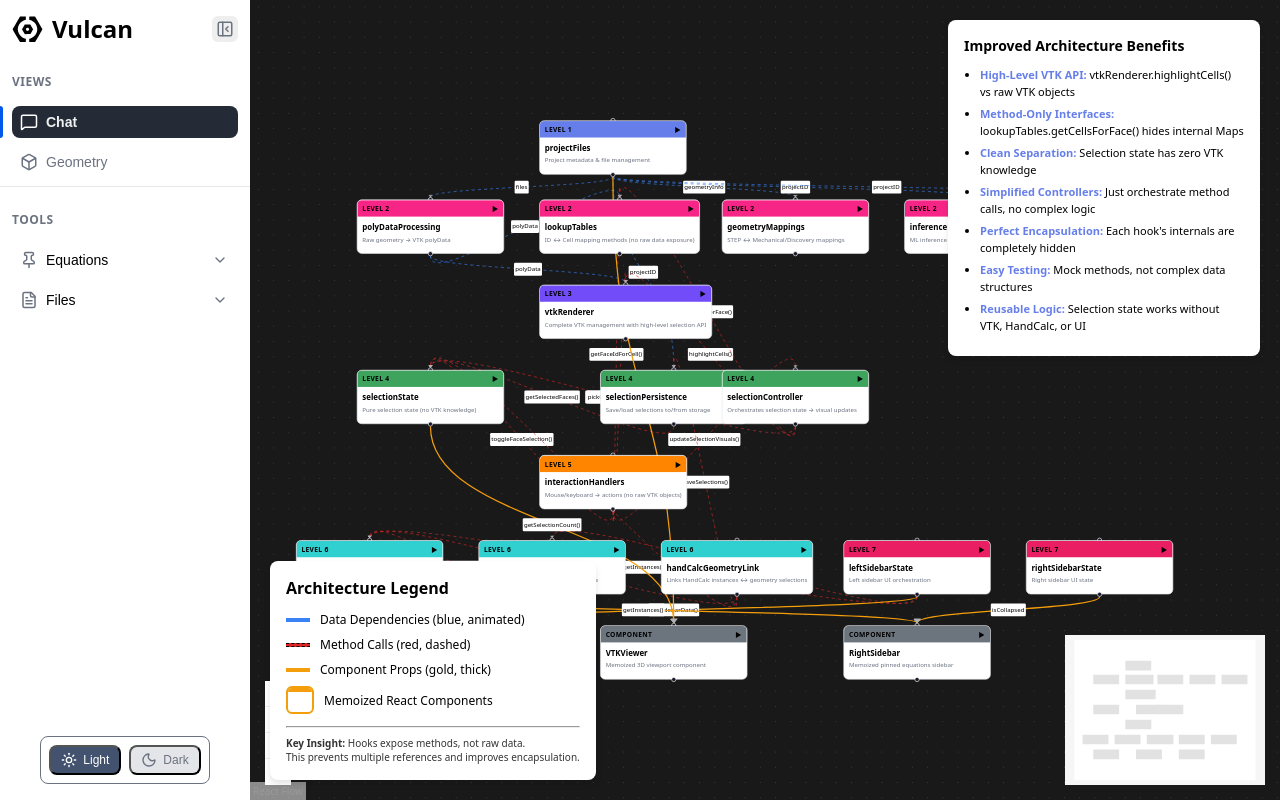
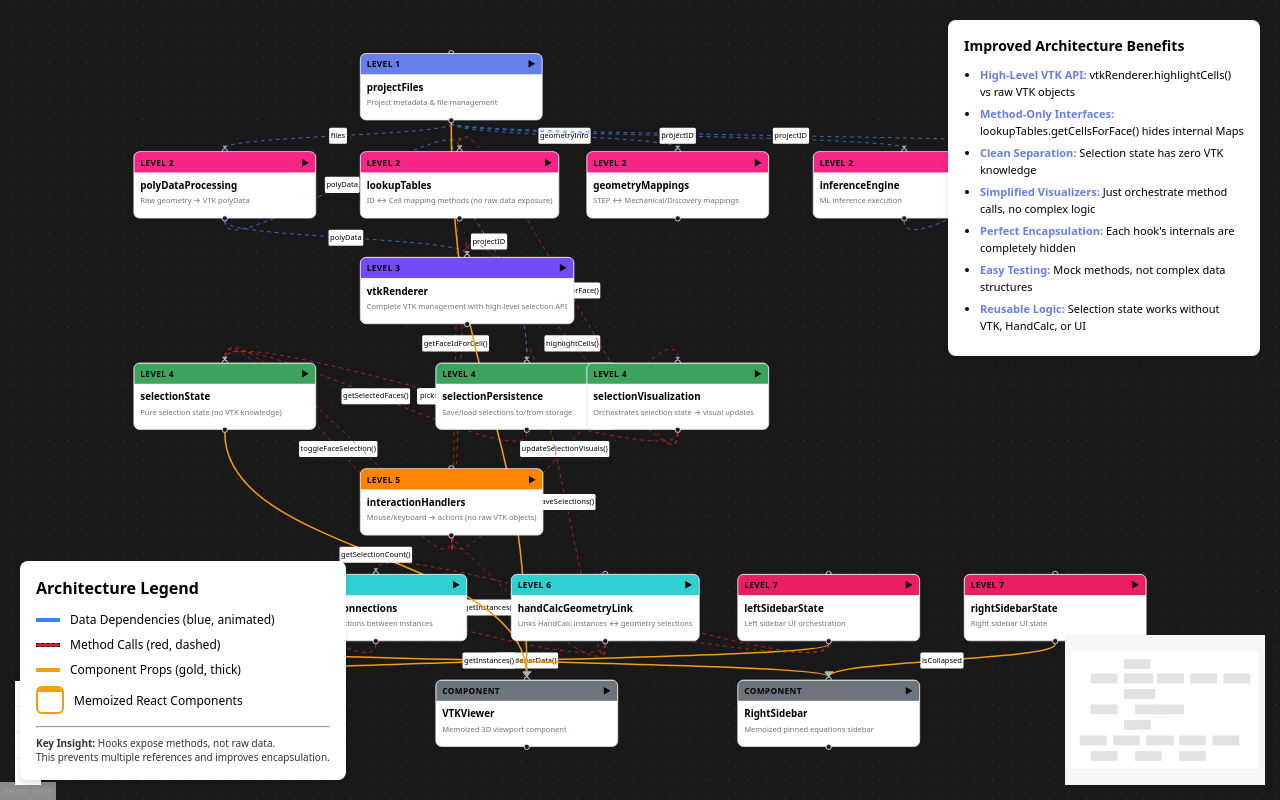
Before and after one commit to josemecado/mecado-ui-playground, a React (Vite) app: page / in a window 1280 px wide. Built offline with nearby package versions, Linux system fonts and the light colour scheme.

Commit message:
current state of stuff

```diff
--- a/src/pages/ProjectChatWindow.jsx
+++ b/src/pages/ProjectChatWindow.jsx
@@ -9,7 +9,7 @@ import LevelArchitectureVisualizer from "../projects/projectGeometryWindow/visua
 export default function ProjectChatWindow() {
   return (
     <Container>
-      <SideMenu />
+      {/* <SideMenu /> */}
       {/* <ChatForm /> */}
       {/* <StreamingTextBubblePlayground /> */}
       <HookArchitectureVisualizer />
--- a/src/projects/projectGeometryWindow/visualizer/ProjectGeometryVisualizer.tsx
+++ b/src/projects/projectGeometryWindow/visualizer/ProjectGeometryVisualizer.tsx
@@ -86,7 +86,7 @@ const MethodItem = styled.div<{ $type: "exposes" | "calls" }>`
   font-size: 9px;
   /* font-family: "Monaco", "Courier New", monospace; */
   padding: 2px 0;
-  color: ${(props) => (props.$type === "exposes" ? "#059669" : "#dc2626")};
+  color: ${(props) => (props.$type === "exposes" ? "#059669" : "var(--error)")};
 
   &::before {
     content: "${(props) => (props.$type === "exposes" ? "→" : "←")}";
@@ -171,22 +171,22 @@ const CustomNode: React.FC<any> = ({ data }) => {
 
           {data.expanded && (
             <MethodsList>
-              {data.exposes && data.exposes.length > 0 && (
+              {data.calls && data.calls.length > 0 && (
                 <>
-                  <SectionTitle>Exposes (Methods/Data):</SectionTitle>
-                  {data.exposes.map((method: string, idx: number) => (
-                    <MethodItem key={idx} $type="exposes">
+                  <SectionTitle>Calls (From Other Hooks):</SectionTitle>
+                  {data.calls.map((method: string, idx: number) => (
+                    <MethodItem key={idx} $type="calls">
                       {method}
                     </MethodItem>
                   ))}
                 </>
               )}
 
-              {data.calls && data.calls.length > 0 && (
+              {data.exposes && data.exposes.length > 0 && (
                 <>
-                  <SectionTitle>Calls (From Other Hooks):</SectionTitle>
-                  {data.calls.map((method: string, idx: number) => (
-                    <MethodItem key={idx} $type="calls">
+                  <SectionTitle>Exposes (Methods/Data):</SectionTitle>
+                  {data.exposes.map((method: string, idx: number) => (
+                    <MethodItem key={idx} $type="exposes">
                       {method}
                     </MethodItem>
                   ))}
@@ -425,13 +425,13 @@ const MethodCallArchitecture: React.FC = () => {
       },
     },
 
-    // LEVEL 4: Selection Controller - Simplified orchestrator
+    // LEVEL 4: Selection Visualizer - Simplified orchestrator
     {
-      id: "selectionController",
+      id: "selectionVisualizer",
       type: "custom",
       position: { x: 800, y: 460 },
       data: {
-        label: "selectionController",
+        label: "selectionVisualization",
         description: "Orchestrates selection state → visual updates",
         level: 4,
         expanded: false,
@@ -481,8 +481,8 @@ const MethodCallArchitecture: React.FC = () => {
           "selectionState.toggleBodySelection()",
           "selectionState.setHovered()",
           "selectionState.getSelectionMode()",
-          "selectionController.updateSelectionVisuals()",
-          "selectionController.updateHoverVisuals()",
+          "selectionVisualizer.updateSelectionVisuals()",
+          "selectionVisualizer.updateHoverVisuals()",
         ],
         expanded: false,
       },
@@ -563,7 +563,7 @@ const MethodCallArchitecture: React.FC = () => {
       },
     },
 
-    // LEVEL 7: UI State Management
+    // // LEVEL 7: UI State Management
     {
       id: "leftSidebarState",
       type: "custom",
@@ -760,10 +760,10 @@ const MethodCallArchitecture: React.FC = () => {
 
     // Method calls between hooks (red, dashed)
 
-    // Selection controller calls VTK and lookup methods
+    // Selection Visualizer calls VTK and lookup methods
     {
       id: "m1",
-      source: "selectionController",
+      source: "selectionVisualizer",
       target: "vtkRenderer",
       label: "highlightCells()",
       markerEnd: { type: MarkerType.ArrowClosed },
@@ -771,7 +771,7 @@ const MethodCallArchitecture: React.FC = () => {
     },
     {
       id: "m2",
-      source: "selectionController",
+      source: "selectionVisualizer",
       target: "lookupTables",
       label: "getCellsForFace()",
       markerEnd: { type: MarkerType.ArrowClosed },
@@ -779,7 +779,7 @@ const MethodCallArchitecture: React.FC = () => {
     },
     {
       id: "m3",
-      source: "selectionController",
+      source: "selectionVisualizer",
       target: "selectionState",
       label: "getSelectedFaces()",
       markerEnd: { type: MarkerType.ArrowClosed },
@@ -814,7 +814,7 @@ const MethodCallArchitecture: React.FC = () => {
     {
       id: "m7",
       source: "interactionHandlers",
-      target: "selectionController",
+      target: "selectionVisualizer",
       label: "updateSelectionVisuals()",
       markerEnd: { type: MarkerType.ArrowClosed },
       style: { stroke: "#dc2626", strokeDasharray: "5 5" },
@@ -1043,7 +1043,7 @@ const MethodCallArchitecture: React.FC = () => {
             knowledge
           </li>
           <li>
-            <strong>Simplified Controllers:</strong> Just orchestrate method
+            <strong>Simplified Visualizers:</strong> Just orchestrate method
             calls, no complex logic
           </li>
           <li>
```
